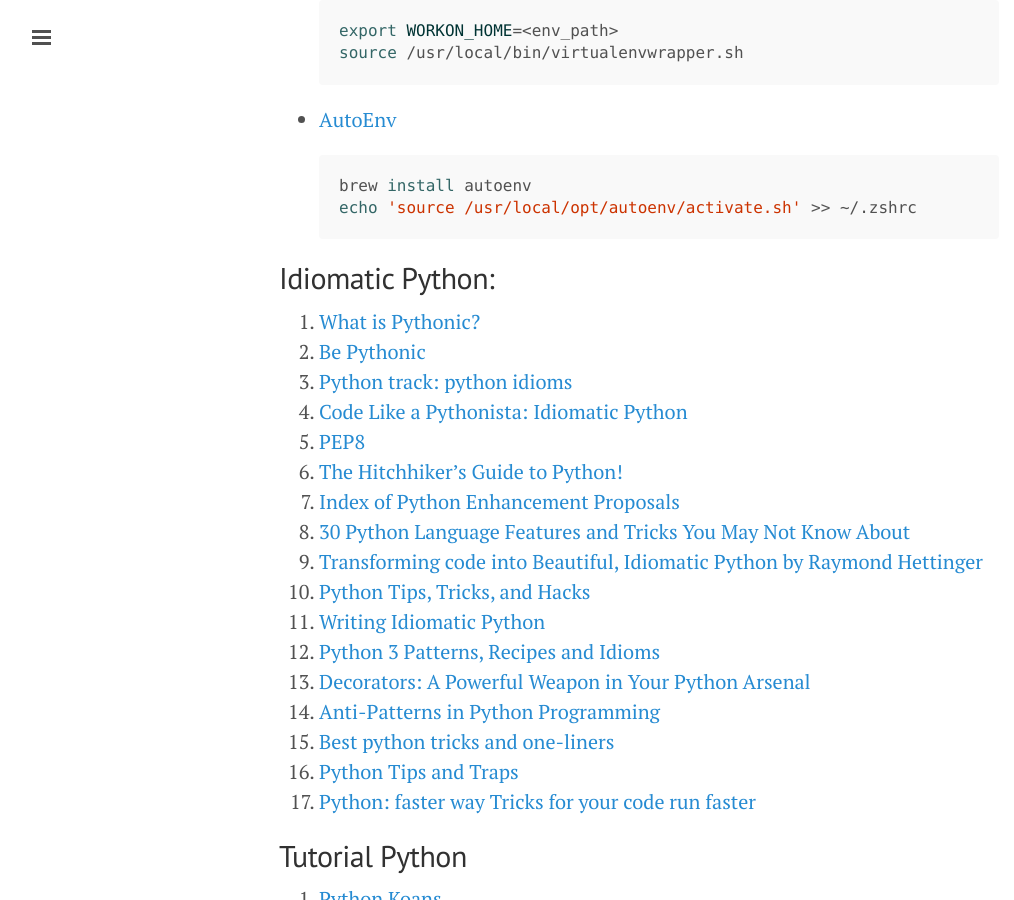
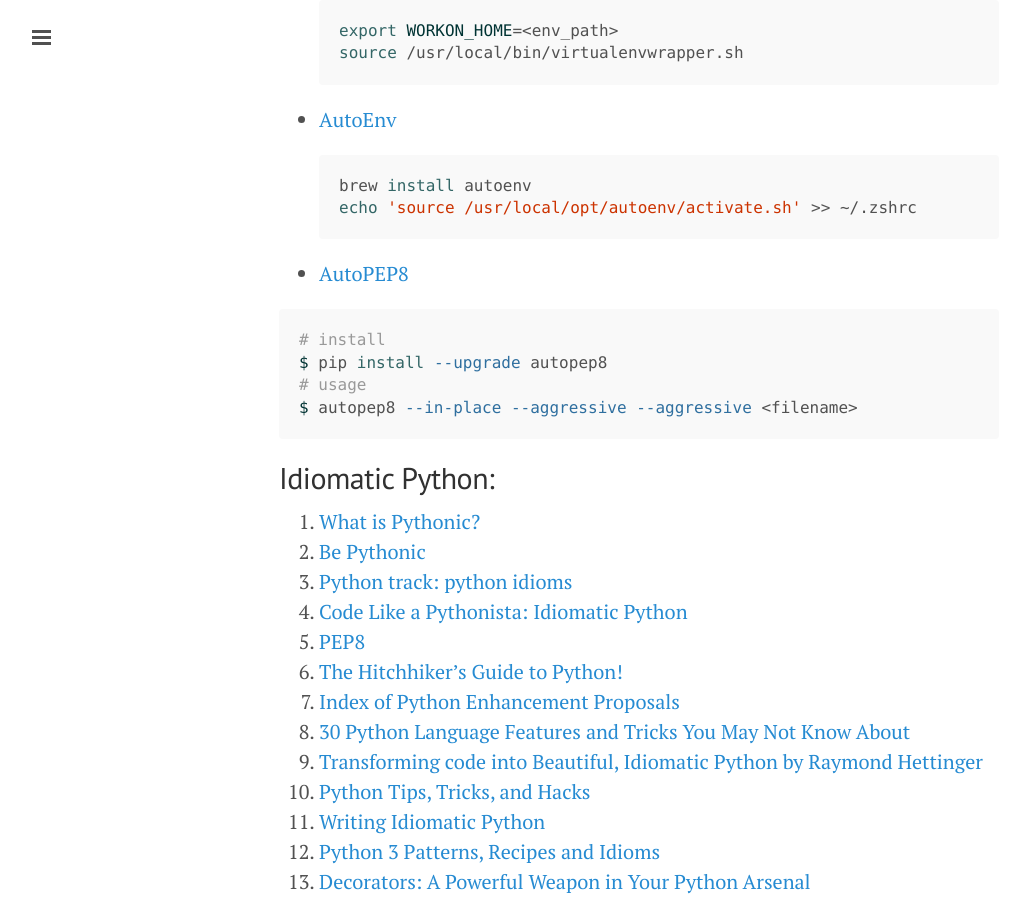
Before and after one commit to ibotdotout/ibotdotout.github.io, a Jekyll site: the page built from _posts/2014-06-08-python.md, in a window 1280 px wide and 900 px high, scrolled down 2830 px. Shown: the whole window, without its empty margins (1-1015 px from the left). Built offline with Jekyll 4.4.1, drawn with Linux system fonts in a browser that asks for light colours; Markdown is read by kramdown in place of the engine named in the settings.

Commit message:
Update 2014-06-08-python.md

````diff
--- a/_posts/2014-06-08-python.md
+++ b/_posts/2014-06-08-python.md
@@ -121,6 +121,16 @@ permalink: python
   echo 'source /usr/local/opt/autoenv/activate.sh' >> ~/.zshrc
   ```
 
+* [AutoPEP8](https://github.com/hhatto/autopep8)
+
+```sh
+# install
+$ pip install --upgrade autopep8
+# usage
+$ autopep8 --in-place --aggressive --aggressive <filename>
+```
+
+
 ## Idiomatic Python:
 1. [What is Pythonic?](http://blog.startifact.com/posts/older/what-is-pythonic.html)
 2. [Be Pythonic](http://www.cafepy.com/article/be_pythonic/)
````
